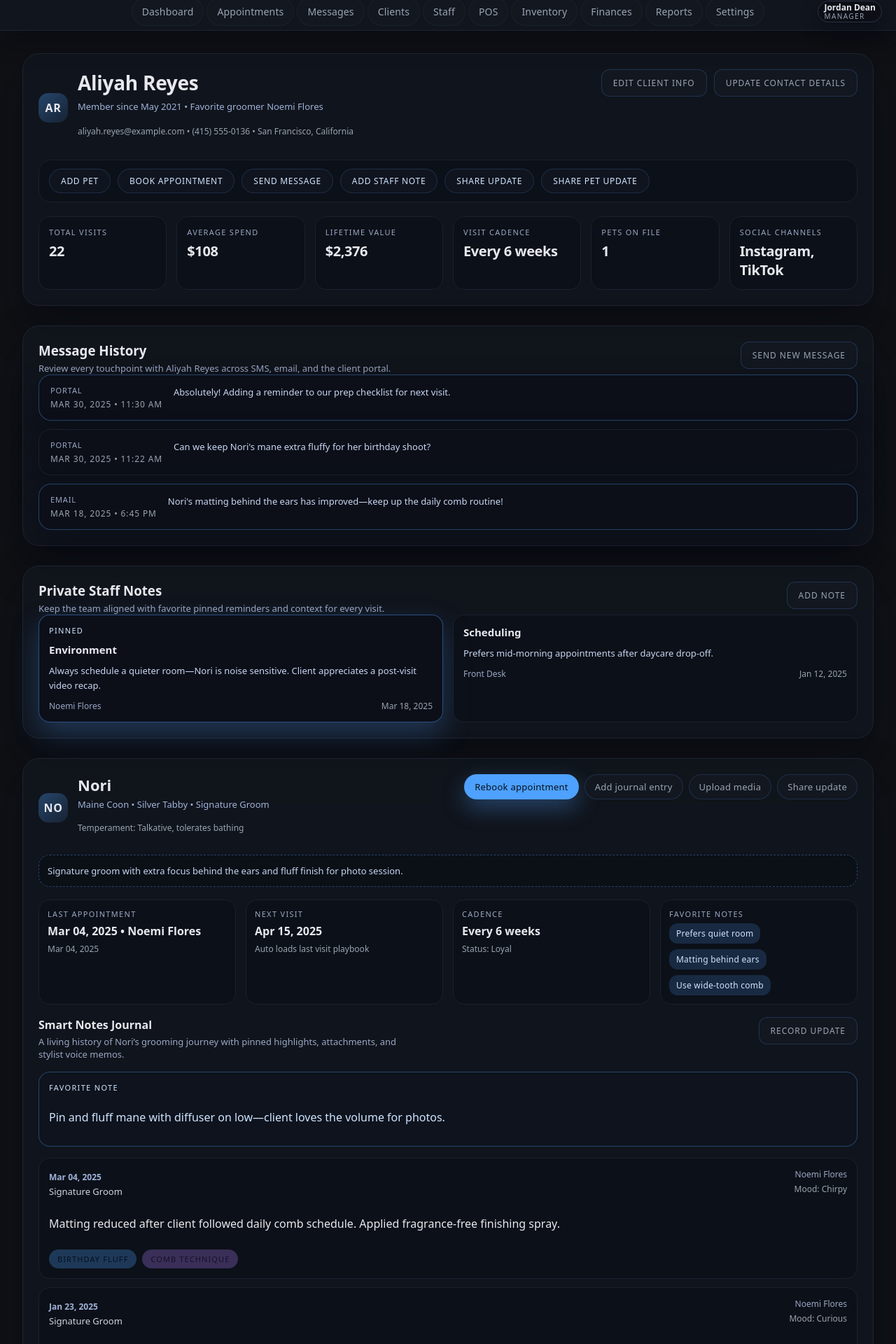
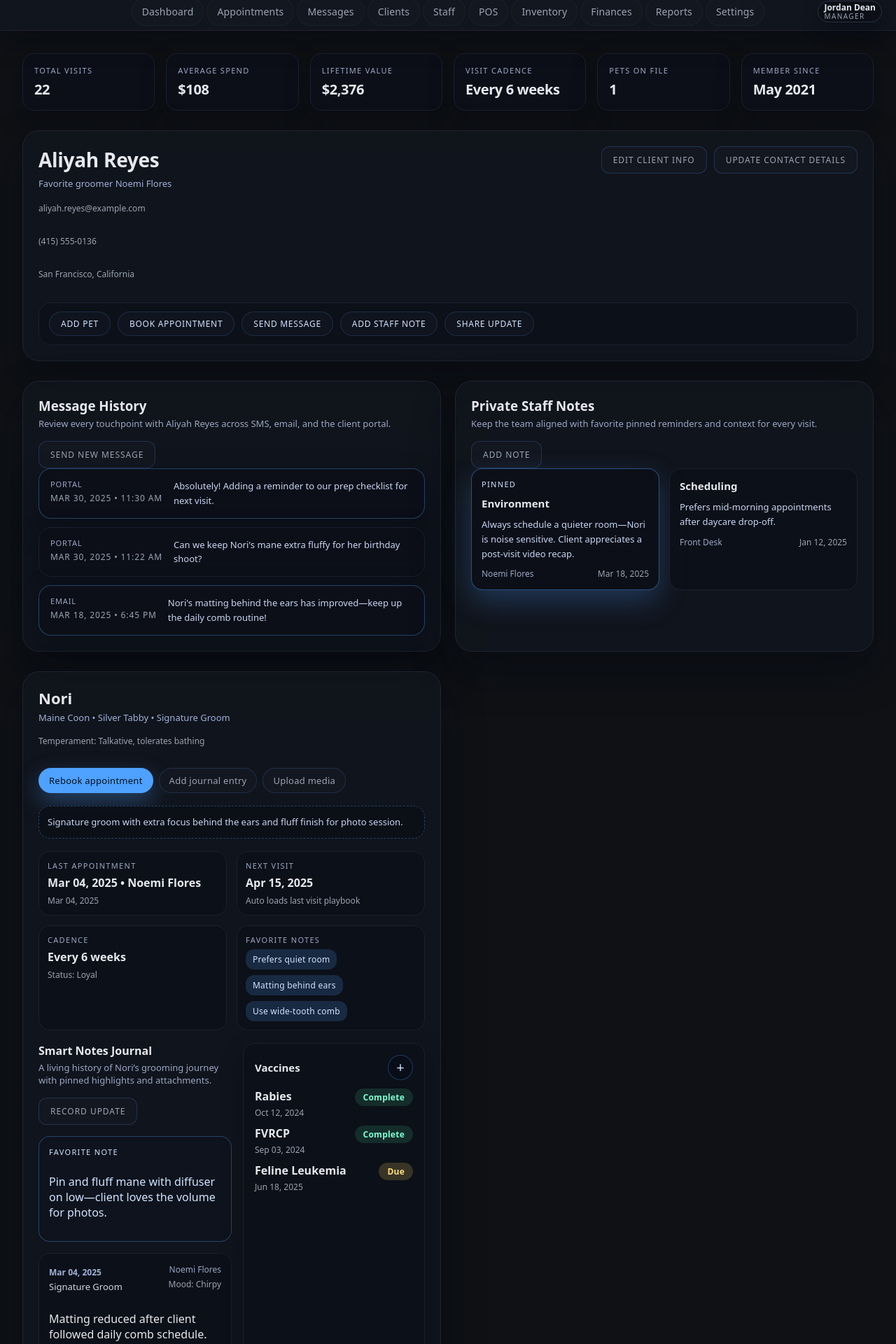
Before and after one commit to JimmysRanch/1030, a Next.js app: page /customers/aliyah-reyes in a window 1280 px wide. Shown: the part 10-1930 px from the top of the page at 70% size. Built offline with nearby package versions, Linux system fonts and the light colour scheme.

Commit message:
Simplify clients roster and profile layouts

```diff
--- a/app/customers/[client]/page.tsx
+++ b/app/customers/[client]/page.tsx
@@ -1,15 +1,6 @@
-import Link from "next/link";
 import { notFound } from "next/navigation";
 
 import { clientProfiles, getClientProfile } from "../pets/data";
-
-function getInitials(name: string) {
-  const parts = name.split(" ").filter(Boolean);
-  if (parts.length === 1) {
-    return parts[0]?.slice(0, 2).toUpperCase() ?? "";
-  }
-  return `${parts[0]?.[0] ?? ""}${parts[1]?.[0] ?? ""}`.toUpperCase();
-}
 
 const vaccineStatusTone = {
   Complete: "status-active",
@@ -37,24 +28,34 @@ export default function ClientProfilePage({
   const pinnedNotes = client.privateNotes.filter(note => note.pinned);
   const otherNotes = client.privateNotes.filter(note => !note.pinned);
   const totalPets = client.pets.length;
+  const profileMetrics = [
+    { label: "Total visits", value: client.stats.totalVisits },
+    { label: "Average spend", value: client.stats.averageSpend },
+    { label: "Lifetime value", value: client.stats.lifetimeValue },
+    { label: "Visit cadence", value: client.stats.visitFrequency },
+    { label: "Pets on file", value: totalPets },
+    { label: "Member since", value: client.membershipSince },
+  ];
 
   return (
     <div className="page-stack gap-large">
+      <section className="profile-metrics-grid" aria-label={`At-a-glance stats for ${client.name}`}>
+        {profileMetrics.map(metric => (
+          <article key={metric.label} className="profile-metric-card">
+            <span className="stat-label">{metric.label}</span>
+            <strong className="stat-value">{metric.value}</strong>
+          </article>
+        ))}
+      </section>
+
       <section className="panel client-profile-hero">
         <header className="profile-header">
-          <div className="row-main">
-            <span className="avatar client-avatar" aria-hidden="true">
-              {getInitials(client.name)}
-            </span>
           <div className="profile-heading">
             <h2>{client.name}</h2>
-              <p className="profile-meta">
-                Member since {client.membershipSince} • Favorite groomer {client.favoriteGroomer}
-              </p>
-              <p className="row-secondary">
-                {client.email} • {client.phone} • {client.address}
-              </p>
-            </div>
+            <p className="profile-meta">Favorite groomer {client.favoriteGroomer}</p>
+            <p className="row-secondary">{client.email}</p>
+            <p className="row-secondary">{client.phone}</p>
+            <p className="row-secondary">{client.address}</p>
           </div>
           <div className="profile-actions">
             <button type="button" className="action-button">
@@ -72,39 +73,10 @@ export default function ClientProfilePage({
               {action}
             </button>
           ))}
-          <button type="button" className="quick-action-button">
-            Share pet update
-          </button>
-        </div>
-
-        <div className="profile-stats-grid" role="list">
-          <div className="profile-stat-card" role="listitem">
-            <span className="stat-label">Total visits</span>
-            <strong className="stat-value">{client.stats.totalVisits}</strong>
-          </div>
-          <div className="profile-stat-card" role="listitem">
-            <span className="stat-label">Average spend</span>
-            <strong className="stat-value">{client.stats.averageSpend}</strong>
-          </div>
-          <div className="profile-stat-card" role="listitem">
-            <span className="stat-label">Lifetime value</span>
-            <strong className="stat-value">{client.stats.lifetimeValue}</strong>
-          </div>
-          <div className="profile-stat-card" role="listitem">
-            <span className="stat-label">Visit cadence</span>
-            <strong className="stat-value">{client.stats.visitFrequency}</strong>
-          </div>
-          <div className="profile-stat-card" role="listitem">
-            <span className="stat-label">Pets on file</span>
-            <strong className="stat-value">{totalPets}</strong>
-          </div>
-          <div className="profile-stat-card" role="listitem">
-            <span className="stat-label">Social channels</span>
-            <strong className="stat-value">{client.socialChannels.join(", ")}</strong>
-          </div>
         </div>
       </section>
 
+      <div className="profile-split-grid">
         <section className="panel message-thread" aria-label="Message history">
           <header className="section-header">
             <div>
@@ -165,24 +137,21 @@ export default function ClientProfilePage({
             ))}
           </div>
         </section>
+      </div>
 
+      <div className="pet-card-grid">
         {client.pets.map(pet => {
           const shareTargets = Array.from(new Set(pet.gallery.flatMap(item => item.shareTargets)));
 
           return (
           <section key={pet.id} id={pet.id} className="panel pet-profile-card" aria-labelledby={`${pet.id}-heading`}>
             <header className="pet-profile-header">
-              <div className="row-main">
-                <span className="avatar pet-avatar" aria-hidden="true">
-                  {getInitials(pet.name)}
-                </span>
               <div className="pet-profile-heading">
                 <h3 id={`${pet.id}-heading`}>{pet.name}</h3>
                 <p className="pet-profile-meta">
                   {pet.breed} • {pet.color} • {pet.plan}
                 </p>
                 <p className="row-secondary">Temperament: {pet.temperament}</p>
-                </div>
               </div>
               <div className="pet-actions">
                 <button type="button" className="pill-button pill-active">
@@ -193,9 +162,6 @@ export default function ClientProfilePage({
                 </button>
                 <button type="button" className="pill-button">
                   Upload media
-                </button>
-                <button type="button" className="pill-button">
-                  Share update
                 </button>
               </div>
             </header>
@@ -230,13 +196,13 @@ export default function ClientProfilePage({
               </div>
             </div>
 
+            <div className="pet-detail-grid">
               <section className="journal-section" aria-label={`Smart Notes Journal for ${pet.name}`}>
                 <header className="section-header">
                   <div>
                     <h4>Smart Notes Journal</h4>
                     <p>
-                    A living history of {pet.name}&rsquo;s grooming journey with pinned highlights, attachments, and
-                    stylist voice memos.
+                      A living history of {pet.name}&rsquo;s grooming journey with pinned highlights and attachments.
                     </p>
                   </div>
                   <button type="button" className="action-button">
@@ -277,23 +243,19 @@ export default function ClientProfilePage({
                 </ul>
               </section>
 
-            <section className="vaccine-section" aria-label={`Vaccine tracker for ${pet.name}`}>
-              <header className="section-header">
-                <div>
-                  <h4>Vaccine Tracker</h4>
-                  <p>Upload new documents and keep expiration alerts synced for your team and the client.</p>
-                </div>
-                <button type="button" className="action-button">
-                  Upload vaccine record
+              <aside className="vaccine-widget" aria-label={`Vaccine tracker for ${pet.name}`}>
+                <header>
+                  <h4>Vaccines</h4>
+                  <button type="button" className="icon-button" aria-label="Upload vaccine record">
+                    +
                   </button>
                 </header>
-              <ul className="vaccine-list">
+                <ul>
                   {pet.vaccines.map(vaccine => (
                     <li key={`${pet.id}-${vaccine.label}`}>
                       <div>
                         <p className="vaccine-name">{vaccine.label}</p>
                         <span className="row-secondary">{vaccine.date}</span>
-                      {vaccine.notes ? <p className="vaccine-notes">{vaccine.notes}</p> : null}
                       </div>
                       <span className={`status-pill ${vaccineStatusTone[vaccine.status as VaccineStatusKey]}`}>
                         {vaccine.status}
@@ -301,17 +263,16 @@ export default function ClientProfilePage({
                     </li>
                   ))}
                 </ul>
-            </section>
+              </aside>
+            </div>
 
+            <div className="pet-secondary-grid">
               <section className="pet-timeline-section" aria-label={`Timeline for ${pet.name}`}>
                 <header className="section-header">
                   <div>
                     <h4>Pet Timeline</h4>
                     <p>Track milestones, care wins, and behavioral shifts in a visual timeline.</p>
                   </div>
-                <Link href={`/customers/${client.slug}`} className="action-button">
-                  Back to client overview
-                </Link>
                 </header>
                 <div className="pet-timeline-grid">
                   {pet.timeline.map(event => (
@@ -337,7 +298,7 @@ export default function ClientProfilePage({
                 <header className="section-header">
                   <div>
                     <h4>Pet Gallery &amp; Sharing</h4>
-                  <p>Upload before-and-after shots, style references, and quick clips for social-ready stories.</p>
+                    <p>Upload before-and-after shots, style references, and quick clips.</p>
                   </div>
                   <div className="share-actions">
                     {shareTargets.map(target => (
@@ -359,9 +320,11 @@ export default function ClientProfilePage({
                   ))}
                 </div>
               </section>
+            </div>
           </section>
           );
         })}
       </div>
+    </div>
   );
 }
--- a/app/globals.css
+++ b/app/globals.css
@@ -302,10 +302,12 @@ button { font: inherit; color: inherit; }
 .profile-meta { margin:0; font-size:13px; color:#9fb2d9; }
 .profile-actions { display:flex; flex-wrap:wrap; gap:10px; }
 .profile-quick-actions { display:flex; flex-wrap:wrap; gap:10px; background:rgba(12,16,24,0.92); border:1px solid #1a2030; border-radius:18px; padding:12px 14px; }
-.profile-stats-grid { display:grid; grid-template-columns:repeat(auto-fit, minmax(160px,1fr)); gap:14px; }
-.profile-stat-card { background:rgba(12,16,24,0.92); border:1px solid #1a2030; border-radius:16px; padding:14px; display:flex; flex-direction:column; gap:6px; }
+.profile-metrics-grid { display:grid; grid-template-columns:repeat(auto-fit, minmax(160px,1fr)); gap:16px; }
+.profile-metric-card { background:rgba(12,16,24,0.92); border:1px solid #1a2030; border-radius:16px; padding:16px; display:flex; flex-direction:column; gap:6px; box-shadow:0 16px 36px rgba(5,9,18,0.35); }
 .stat-label { font-size:11px; letter-spacing:0.12em; text-transform:uppercase; color:#9aa7c4; }
 .stat-value { font-size:20px; font-weight:600; letter-spacing:-0.02em; }
+
+.profile-split-grid { display:grid; gap:20px; }
 
 .message-thread-list { list-style:none; margin:0; padding:0; display:flex; flex-direction:column; gap:12px; }
 .message-row { display:flex; gap:16px; align-items:flex-start; background:rgba(12,16,24,0.92); border:1px solid #1a2030; border-radius:18px; padding:14px 16px; box-shadow:0 18px 40px rgba(5,9,18,0.38); }
@@ -321,6 +323,8 @@ button { font: inherit; color: inherit; }
 .note-pinned { border-color:rgba(78,161,255,0.45); box-shadow:0 16px 40px rgba(78,161,255,0.25); }
 .note-label { font-size:11px; letter-spacing:0.12em; text-transform:uppercase; color:#cfe4ff; }
 
+.pet-card-grid { display:grid; gap:20px; }
+
 .pet-profile-card { display:flex; flex-direction:column; gap:18px; }
 .pet-profile-header { display:flex; justify-content:space-between; align-items:flex-start; gap:18px; flex-wrap:wrap; }
 .pet-profile-heading { display:flex; flex-direction:column; gap:4px; }
@@ -330,6 +334,8 @@ button { font: inherit; color: inherit; }
 .pet-rebook-summary { margin:0; background:rgba(12,16,24,0.9); border:1px dashed rgba(78,161,255,0.35); border-radius:16px; padding:12px; color:#c8d6f2; font-size:13px; line-height:1.6; }
 .pet-meta-grid { display:grid; grid-template-columns:repeat(auto-fit, minmax(220px,1fr)); gap:14px; }
 .pet-meta-card { background:rgba(12,16,24,0.92); border:1px solid #1a2030; border-radius:16px; padding:12px; display:flex; flex-direction:column; gap:6px; }
+
+.pet-detail-grid { display:grid; gap:16px; }
 
 .journal-section { display:flex; flex-direction:column; gap:16px; }
 .journal-pinned { background:rgba(15,20,30,0.95); border:1px solid rgba(78,161,255,0.35); border-radius:16px; padding:14px; color:#cfe4ff; display:flex; flex-direction:column; gap:8px; }
@@ -346,11 +352,15 @@ button { font: inherit; color: inherit; }
 .attachment-audio { background:rgba(255,214,102,0.3); color:#2c2104; }
 .attachment-document { background:rgba(111,255,202,0.28); color:#02251a; }
 
-.vaccine-section { display:flex; flex-direction:column; gap:16px; }
-.vaccine-list { list-style:none; margin:0; padding:0; display:flex; flex-direction:column; gap:12px; }
-.vaccine-list li { display:flex; justify-content:space-between; align-items:center; gap:16px; background:rgba(12,16,24,0.92); border:1px solid #1a2030; border-radius:16px; padding:12px 14px; }
+.pet-secondary-grid { display:grid; gap:18px; }
+
+.vaccine-widget { display:flex; flex-direction:column; gap:12px; background:rgba(12,16,24,0.92); border:1px solid #1a2030; border-radius:16px; padding:16px; box-shadow:0 12px 32px rgba(5,9,18,0.32); }
+.vaccine-widget header { display:flex; justify-content:space-between; align-items:center; gap:12px; }
+.vaccine-widget h4 { margin:0; font-size:15px; }
+.vaccine-widget ul { list-style:none; margin:0; padding:0; display:flex; flex-direction:column; gap:10px; }
+.vaccine-widget li { display:flex; justify-content:space-between; align-items:flex-start; gap:12px; }
+.vaccine-widget li div { display:flex; flex-direction:column; gap:4px; }
 .vaccine-name { margin:0; font-weight:600; }
-.vaccine-notes { margin:4px 0 0; font-size:12px; color:#c8d6f2; }
 
 .pet-timeline-section { display:flex; flex-direction:column; gap:16px; }
 .pet-timeline-grid { display:grid; grid-template-columns:repeat(auto-fit, minmax(220px,1fr)); gap:14px; }
@@ -370,8 +380,9 @@ button { font: inherit; color: inherit; }
 
 @media (max-width: 900px) {
   .client-roster-stats { grid-template-columns:repeat(auto-fit, minmax(120px,1fr)); }
-  .profile-stats-grid { grid-template-columns:repeat(auto-fit, minmax(140px,1fr)); }
+  .profile-metrics-grid { grid-template-columns:repeat(auto-fit, minmax(140px,1fr)); }
   .pet-meta-grid { grid-template-columns:repeat(auto-fit, minmax(180px,1fr)); }
+  .address-grid { grid-template-columns:repeat(auto-fit, minmax(180px,1fr)); }
 }
 
 @media (max-width: 720px) {
@@ -477,13 +488,26 @@ button { font: inherit; color: inherit; }
   flex-direction:column;
   gap:10px;
   border-bottom:1px solid rgba(78,161,255,0.08);
+  cursor:pointer;
+  transition:background 0.2s ease, box-shadow 0.2s ease;
 }
 
 .client-roster-item:last-child { border-bottom:none; }
 
+.client-roster-item:hover {
+  background:rgba(20,28,44,0.85);
+}
+
+.client-roster-item:focus-visible {
+  outline:2px solid rgba(113,188,255,0.65);
+  outline-offset:-2px;
+  box-shadow:0 0 0 2px rgba(20,28,44,0.85);
+  background:rgba(20,28,44,0.85);
+}
+
 .client-row {
   display:flex;
-  align-items:center;
+  align-items:flex-start;
   justify-content:space-between;
   gap:16px;
 }
@@ -517,22 +541,6 @@ button { font: inherit; color: inherit; }
   overflow:hidden;
   text-overflow:ellipsis;
 }
-
-.client-row-financials {
-  display:flex;
-  flex-direction:column;
-  align-items:flex-end;
-  gap:4px;
-  font-size:12px;
-  color:#9aa7c4;
-}
-
-.client-row-value {
-  font-weight:600;
-  color:#cfe4ff;
-}
-
-.client-row-sub { color:#7485aa; }
 
 .client-row-pets {
   display:flex;
@@ -713,6 +721,51 @@ button { font: inherit; color: inherit; }
   grid-column:span 2;
 }
 
+.address-grid {
+  grid-template-columns:minmax(220px, 1.6fr) repeat(3, minmax(140px, 1fr));
+}
+
+.referral-group {
+  gap:12px;
+}
+
+.referral-options {
+  display:flex;
+  flex-wrap:wrap;
+  gap:10px;
+}
+
+.referral-options label {
+  display:inline-flex;
+  align-items:center;
+  gap:6px;
+  padding:8px 12px;
+  border-radius:999px;
+  border:1px solid rgba(78,161,255,0.25);
+  background:rgba(12,16,26,0.7);
+  cursor:pointer;
+  transition:background 0.2s ease, border-color 0.2s ease;
+}
+
+.referral-options input {
+  accent-color:#7ec2ff;
+}
+
+.referral-options label:hover {
+  border-color:rgba(126,194,255,0.8);
+  background:rgba(20,30,46,0.8);
+}
+
+.referral-other input {
+  width:100%;
+  padding:10px 12px;
+  border-radius:10px;
+  border:1px solid rgba(78,161,255,0.22);
+  background:rgba(12,16,26,0.85);
+  color:#f2f5ff;
+  font-size:14px;
+}
+
 .toggle-group {
   display:inline-flex;
   gap:8px;
@@ -771,7 +824,6 @@ button { font: inherit; color: inherit; }
   .form-section { padding:16px; }
   .form-span-2 { grid-column:span 1; }
   .client-row { flex-direction:column; align-items:flex-start; }
-  .client-row-financials { align-items:flex-start; }
   .client-row-pets { padding-left:0; }
 }
 
@@ -788,3 +840,13 @@ button { font: inherit; color: inherit; }
   gap:12px;
   align-items:center;
 }
+
+@media (min-width: 1080px) {
+  .profile-split-grid { grid-template-columns:repeat(2, minmax(0,1fr)); }
+}
+
+@media (min-width: 1200px) {
+  .pet-card-grid { grid-template-columns:repeat(2, minmax(0,1fr)); }
+  .pet-detail-grid { grid-template-columns:minmax(0,1fr) 260px; }
+  .pet-secondary-grid { grid-template-columns:repeat(2, minmax(0,1fr)); }
+}
```
Also changed, not shown: app/customers/pets/page.tsx (+72 -22 lines). Lines whose indentation alone changed are shown as unchanged.
